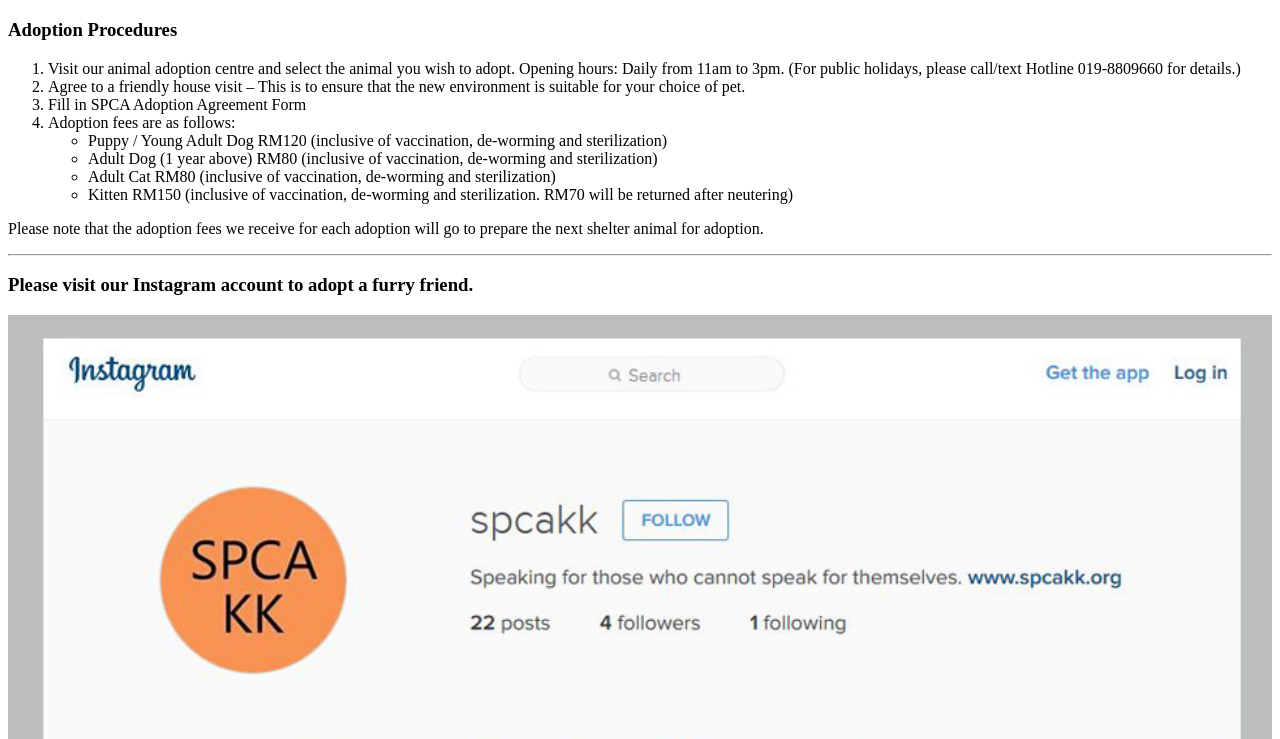
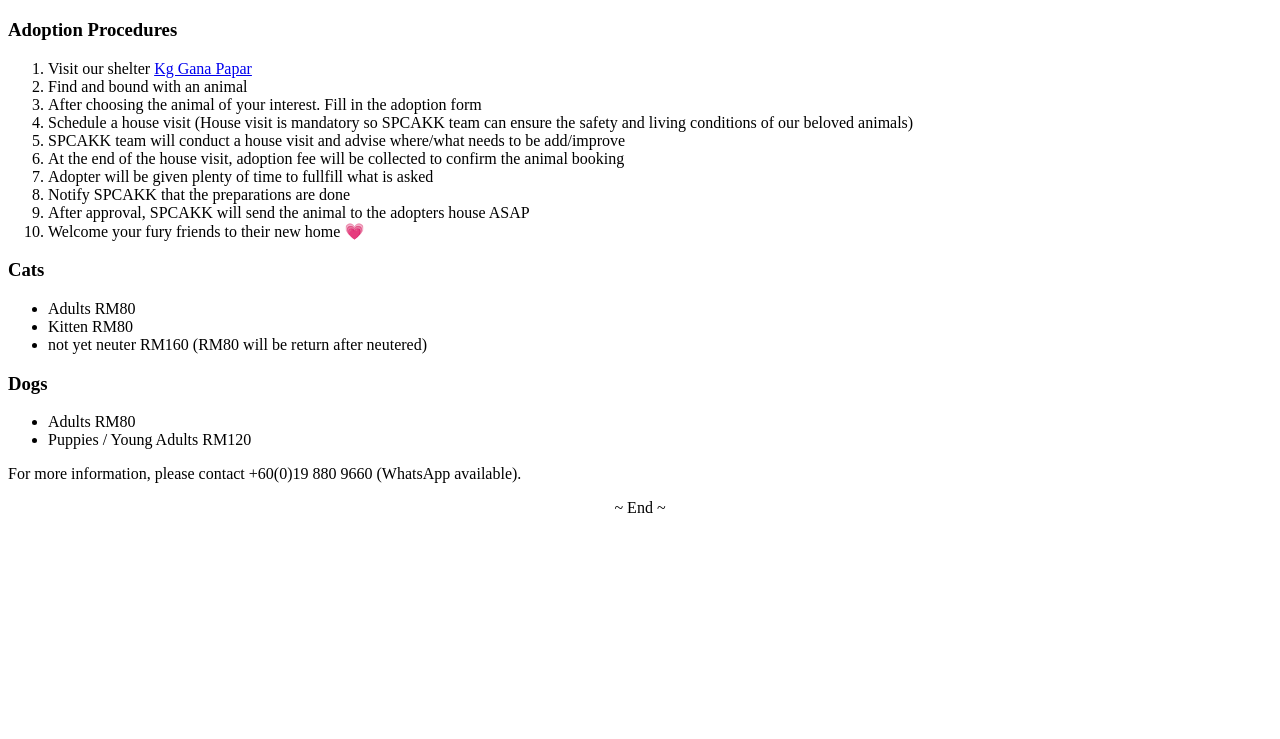
Before and after one commit to spcakk/spcakk.github.io, a plain HTML site: page contents/html/adoption.html in a window 1280 px wide. Shown: the part 61-800 px from the top of the page. Drawn offline with Linux system fonts and the light colour scheme.

Commit message:
Upd: Update aboutUs and adoption pages.

```diff
--- a/contents/html/adoption.html
+++ b/contents/html/adoption.html
@@ -16,25 +16,33 @@
 
     <h3>Adoption Procedures</h3>
       <ol>
-        <li>Visit our animal adoption centre and select the animal you wish to adopt. Opening hours: Daily from 11am to 3pm. (For public holidays, please call/text Hotline 019-8809660 for details.)</li>
-        <li>Agree to a friendly house visit – This is to ensure that the new environment is suitable for your choice of pet.</li>
-        <li>Fill in SPCA Adoption Agreement Form</li>
-        <li>Adoption fees are as follows:
-          <ul>
-            <li>Puppy / Young Adult Dog RM120 (inclusive of vaccination, de-worming and sterilization)</li>
-            <li>Adult Dog (1 year above) RM80 (inclusive of vaccination, de-worming and sterilization)</li>
-            <li>Adult Cat RM80 (inclusive of vaccination, de-worming and sterilization)</li>
-            <li>Kitten RM150 (inclusive of vaccination, de-worming and sterilization. RM70 will be returned after neutering)</li>
-          </ul>
-        </li>
+				<li>Visit our shelter <a href="https://maps.app.goo.gl/RdE3zqByT9BVYBWB6" target="_blank">Kg Gana Papar</a></li>
+        <li>Find and bound with an animal</li>
+        <li>After choosing the animal of your interest. Fill in the adoption form</li>
+        <li>Schedule a house visit (House visit is mandatory so SPCAKK team can ensure the safety and living conditions of our beloved animals)</li>
+        <li>SPCAKK team will conduct a house visit and advise where/what needs to be add/improve</li>
+        <li>At the end of the house visit, adoption fee will be collected to confirm the animal booking</li>
+        <li>Adopter will be given plenty of time to fullfill what is asked</li>
+        <li>Notify SPCAKK that the preparations are done</li>
+        <li>After approval, SPCAKK will send the animal to the adopters house ASAP</li>
+        <li>Welcome your fury friends to their new home &#128151;</li>
       </ol>
+
+    <h3>Cats</h3>
+    <ul>
+      <li>Adults RM80</li>
+      <li>Kitten RM80</li>
+      <li>not yet neuter RM160 (RM80 will be return after neutered)</li>
+    </ul>
+    <h3>Dogs</h3>
+    <ul>
+      <li>Adults RM80</li>
+      <li>Puppies / Young Adults RM120</li>
+    </ul>
+
+    <p>
+      For more information, please contact +60(0)19 880 9660 (WhatsApp available).
     </p>
-    <p>
-      Please note that the adoption fees we receive for each adoption will go to prepare the next shelter animal for adoption.
-    </p>
-    <hr />
-    <h3>Please visit our Instagram account to adopt a furry friend.</h3>
-    <a href="http://www.instagram.com/spcakk" target="_blank"><img style="width:100%;" src="../../images/adoptionInst.jpg" /></a>
 
     <p align="center">~ End ~</p>
   </body>
```
Also changed, not shown: contents/html/aboutUs.html (+1 -1 lines), index.html (+4 -4 lines).
